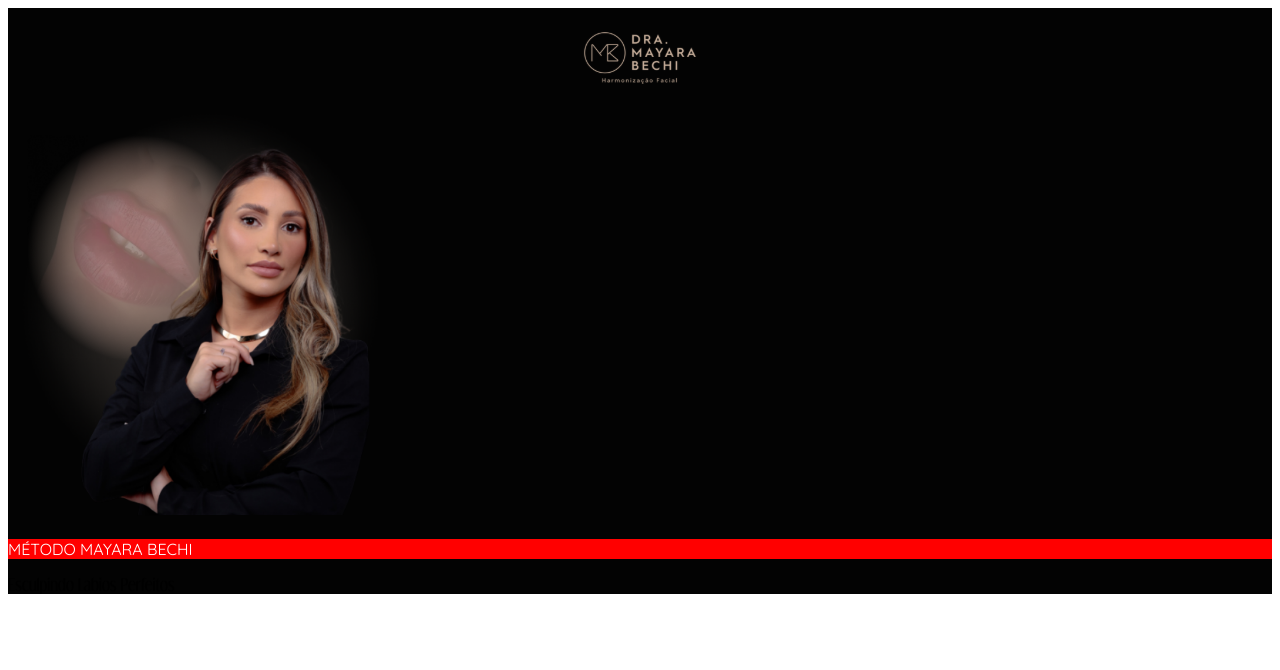
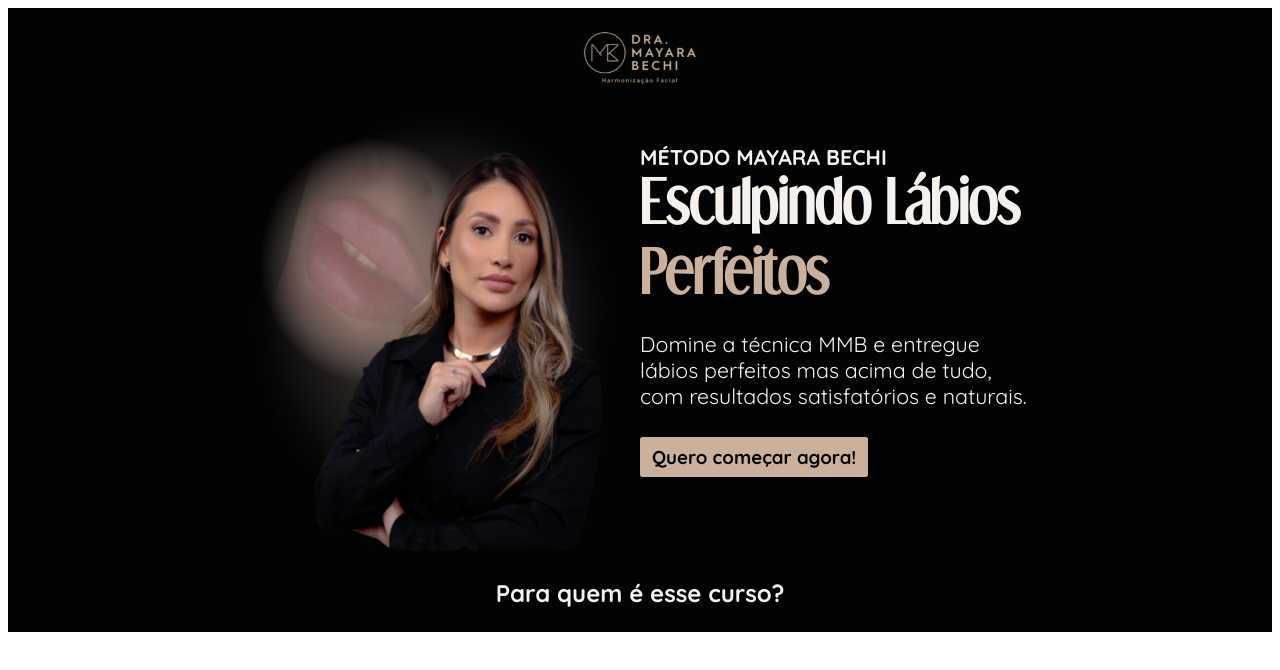
Before and after one commit to oseias-costa/mayara-lp, a Next.js app: page / in a window 1280 px wide. Shown: the top 670 px of the page. Built offline with nearby package versions, Linux system fonts and the light colour scheme.

Commit message:
Create Start and ForWho Sections

```diff
--- /dev/null
+++ b/app/components/forWho/ForWho.tsx
@@ -0,0 +1,22 @@
+"use client";
+import styled from "styled-components";
+
+export default function ForWho() {
+  return (
+    <ForWhoContainer>
+      <Title>Para quem é esse curso?</Title>
+    </ForWhoContainer>
+  );
+}
+
+const ForWhoContainer = styled.section`
+  display: flex;
+  flex-direction: collumn;
+  justify-content: center;
+`;
+
+const Title = styled.p`
+  color: #f7f1ed;
+  font-size: 18pt;
+  font-weight: 600;
+`;
--- /dev/null
+++ b/app/components/globalStyles/Button.tsx
@@ -0,0 +1,36 @@
+"use client";
+import styled from "styled-components";
+
+export default function Button() {
+  return <ButtonBody>Quero começar agora!</ButtonBody>;
+}
+
+const ButtonBody = styled.a`
+  background-color: #cab19d;
+  color: #030303;
+  position: relative;
+  bottom: 85px;
+  font-weight: 600;
+  border-radius: 3px;
+  padding-left: 11px;
+  padding-right: 11px;
+  padding-top: 7px;
+  padding-bottom: 7px;
+  border: 1px solid #cab19d;
+  transition: 0.2s linear;
+  cursor: pointer;
+  font-size: 14pt;
+
+  &:hover {
+    background-color: #030303;
+    color: #cab19d;
+  }
+
+  @media (max-width: 740px) {
+    font-size: 8pt;
+    padding-left: 8px;
+    padding-right: 8px;
+    padding-top: 5px;
+    padding-bottom: 5px;
+  }
+`;
--- a/app/components/globalStyles/Title.tsx
+++ b/app/components/globalStyles/Title.tsx
@@ -1,20 +1,26 @@
-import React from 'react'
-import localFont from 'next/font/local';
-import styled from 'styled-components';
+import React from "react";
+import localFont from "next/font/local";
+import styled from "styled-components";
 
-// Font files can be colocated inside of `app`
 const myFont = localFont({
-  src: './Dream_Orphans.otf',
-  display: 'swap'
+  src: "./Dream_Orphans.otf",
+  display: "swap",
 });
 
-export default function Title() {
+export default function Title({ text, destak }) {
   return (
-    <div className={myFont.className}>Esculpindo Labios Perfeitos</div>
-  )
+    <H1 destak={destak} className={myFont.className}>
+      {text}
+    </H1>
+  );
 }
 
 const H1 = styled.h1`
-    color: #fff;
-    font-size: 42pt;
-`
+  position: relative;
+  bottom: ${(props) => (props.destak ? "80px" : "36px")};
+  color: ${(props) => (props.destak ? "#CAB19D" : "#f7f1ed")};
+  font-size: 42pt;
+  @media (max-width: 740px) {
+    font-size: 30pt;
+  }
+`;
--- a/app/components/start/DescritptionStart.tsx
+++ b/app/components/start/DescritptionStart.tsx
@@ -1,23 +1,49 @@
 "use client";
 
-import React from 'react'
-import styled from 'styled-components'
-import { P } from '../globalStyles/text';
-import Title from '../globalStyles/Title';
+import React from "react";
+import styled from "styled-components";
+import Title from "../globalStyles/Title";
+import Button from "../globalStyles/Button";
 
 export default function DescritptionStart() {
   return (
     <DescritptionContainer>
-       <SubTitle>MÉTODO MAYARA BECHI</SubTitle>
-       <Title />
+      <SubTitle>MÉTODO MAYARA BECHI</SubTitle>
+      <Title text="Esculpindo Lábios" destak={false} />
+      <Title text="Perfeitos" destak={true} />
+      <Text>
+        Domine a técnica MMB e entregue lábios perfeitos mas acima de tudo, com
+        resultados satisfatórios e naturais.
+      </Text>
+      <Button />
     </DescritptionContainer>
-  )
+  );
 }
 
 const DescritptionContainer = styled.div`
+  max-width: 450px;
+`;
 
-`
- const SubTitle = styled(P)`
-    color: #fff;
-    background-color: red;
- `
+const SubTitle = styled.p`
+  color: #f7f1ed;
+  font-weight: 600;
+  font-size: 16pt;
+  position: relative;
+  top: 15px;
+  @media (max-width: 740px) {
+    font-size: 14px;
+    top: 0;
+  }
+`;
+
+const Text = styled.p`
+  color: #f7f1ed;
+  font-size: 16pt;
+  position: relative;
+  bottom: 100px;
+  max-width: 400px;
+  @media (max-width: 740px) {
+    font-size: 12px;
+    max-width: 200px;
+  }
+`;
--- a/app/components/start/Start.tsx
+++ b/app/components/start/Start.tsx
@@ -1,29 +1,37 @@
 "use client";
 
-import Image from 'next/image';
-import React from 'react'
-import styled from 'styled-components'
-import StartImg from '../../../public/start.png'
-import DescritptionStart from './DescritptionStart';
+import Image from "next/image";
+import React from "react";
+import styled from "styled-components";
+import StartImg from "../../../public/start.png";
+import DescritptionStart from "./DescritptionStart";
 
 export default function Start() {
   return (
     <StartSection>
-      <Image
-        src={StartImg}
-        alt='Imagem da Dra. Mayara Bechi'
-        width={400}
-      />
+      <ImageStyle src={StartImg} alt="Imagem da Dra. Mayara Bechi" />
       <DescritptionStart />
     </StartSection>
-  )
+  );
 }
 
 const StartSection = styled.section`
   background-color: #030303;
-`
+  display: flex;
+  justify-content: center;
+  flex-wrap: wrap;
+`;
 
 const StartStyled = styled.h1`
-    color: red;
-    background-color: yellow;
-`
+  color: red;
+  background-color: yellow;
+`;
+
+const ImageStyle = styled(Image)`
+  width: 400px;
+  height: auto;
+  @media (max-width: 740px) {
+    width: 250px;
+    height: auto;
+  }
+`;
--- a/app/layout.tsx
+++ b/app/layout.tsx
@@ -1,21 +1,26 @@
 // import './globals.css'
-import StyledComponentsRegistry from './lib/registry'
+import StyledComponentsRegistry from "./lib/registry";
+import { Quicksand } from "next/font/google";
 
 export const metadata = {
-  title: 'Método Mayara Bechi',
-  description: 'Método Mayara Bechi',
-}
+  title: "Método Mayara Bechi",
+  description: "Método Mayara Bechi",
+};
+const quicksand = Quicksand({
+  weight: ["300", "400", "500", "700", "700"],
+  style: "normal",
+  subsets: ["latin"],
+  display: "swap",
+});
 
 export default function RootLayout({
   children,
 }: {
-  children: React.ReactNode
+  children: React.ReactNode;
 }) {
   return (
-    <html lang="pt-BR">
-      <body>
-        <StyledComponentsRegistry>{children}</StyledComponentsRegistry>
-      </body>
+    <html lang="pt-BR" className={quicksand.className}>
+      <StyledComponentsRegistry>{children}</StyledComponentsRegistry>
     </html>
-  )
+  );
 }
--- a/app/page.tsx
+++ b/app/page.tsx
@@ -1,14 +1,26 @@
-import { Inter } from 'next/font/google'
-import Start from './components/start/Start'
-import Header from './components/header/Header'
+"use client";
 
-const inter = Inter({ subsets: ['latin'] })
+import { Inter } from "next/font/google";
+import Start from "./components/start/Start";
+import Header from "./components/header/Header";
+import ForWho from "./components/forWho/ForWho";
+import styled from "styled-components";
+
+const inter = Inter({ subsets: ["latin"] });
 
 export default function Home() {
   return (
-    <main>
+    <Container>
       <Header />
       <Start />
-    </main>
-  )
+      <ForWho />
+    </Container>
+  );
 }
+
+const Container = styled.main`
+  margin: 0;
+  padding: 0;
+  border: 0;
+  background-color: #030303;
+`;
--- a/next.config.js
+++ b/next.config.js
@@ -3,6 +3,9 @@
   experimental: {
     appDir: true,
   },
-}
+  fontLoaders: [
+    { loader: "next/font/google", options: { subsets: ["latin"] } },
+  ],
+};
 
-module.exports = nextConfig
+module.exports = nextConfig;
```
